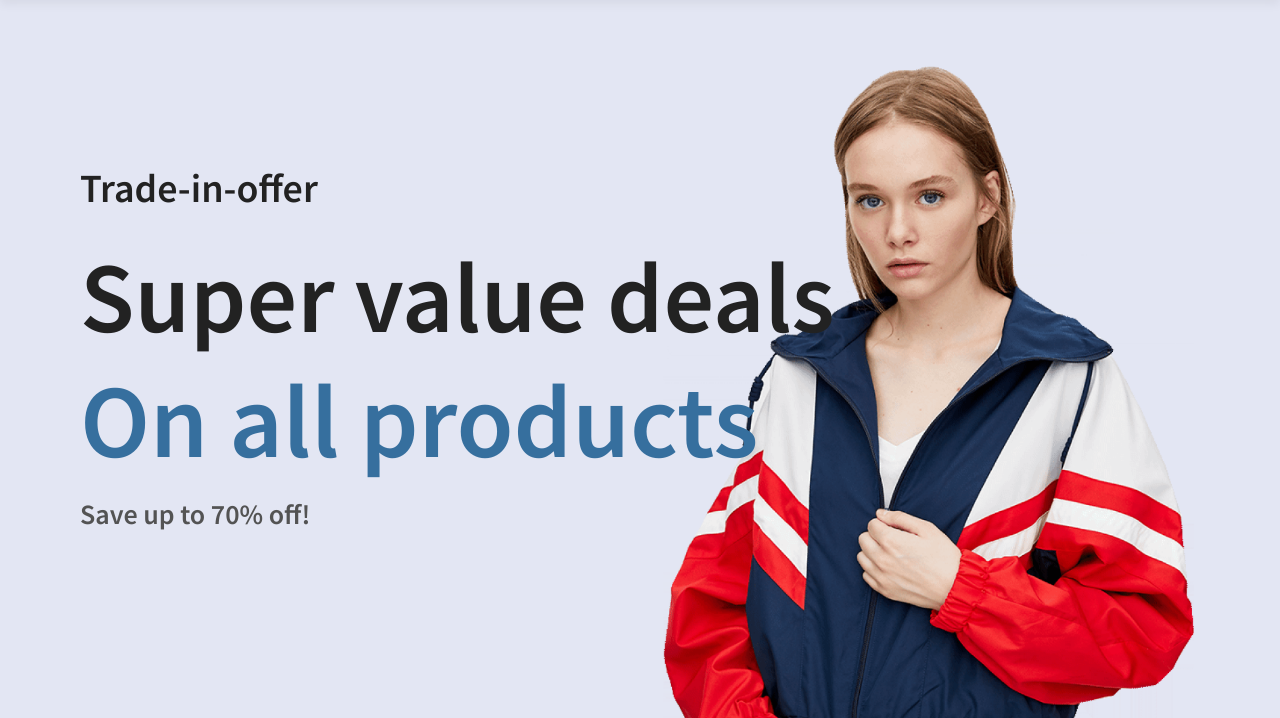
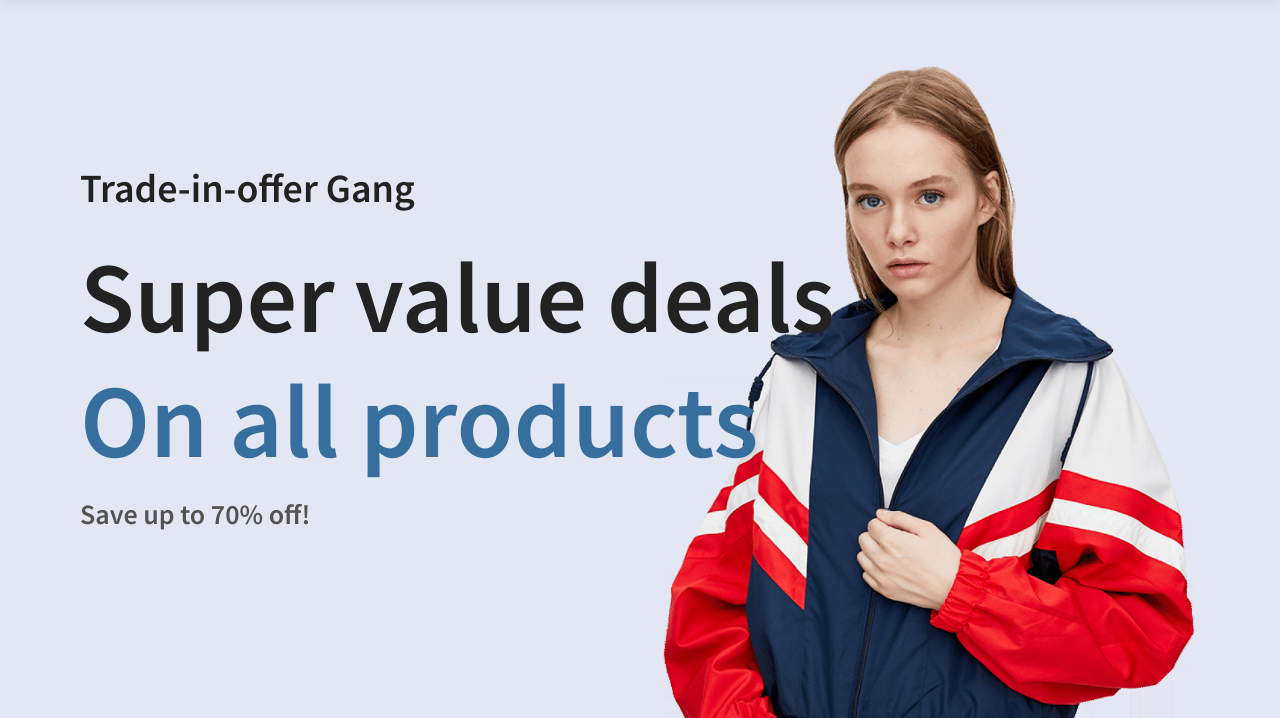
Before and after one commit to gerasimgrigorov/Octashop, a PHP site: page / in a window 1280 px wide. Shown: the part 136-854 px from the top of the page. Run offline with PHP 8.4, Linux system fonts and the light colour scheme; data that the repository does not hold is empty; some libraries are stand-ins or nearby versions.

Commit message:
For the gang

```diff
--- a/index.php
+++ b/index.php
@@ -8,7 +8,7 @@ include 'templates/navbar.php';
 ?>
 
     <section id="hero">
-      <h4>Trade-in-offer</h4>
+      <h4>Trade-in-offer Gang</h4>
       <h2>Super value deals</h2>
       <h1>On all products</h1>
       <p>Save up to 70% off!</p>
```
